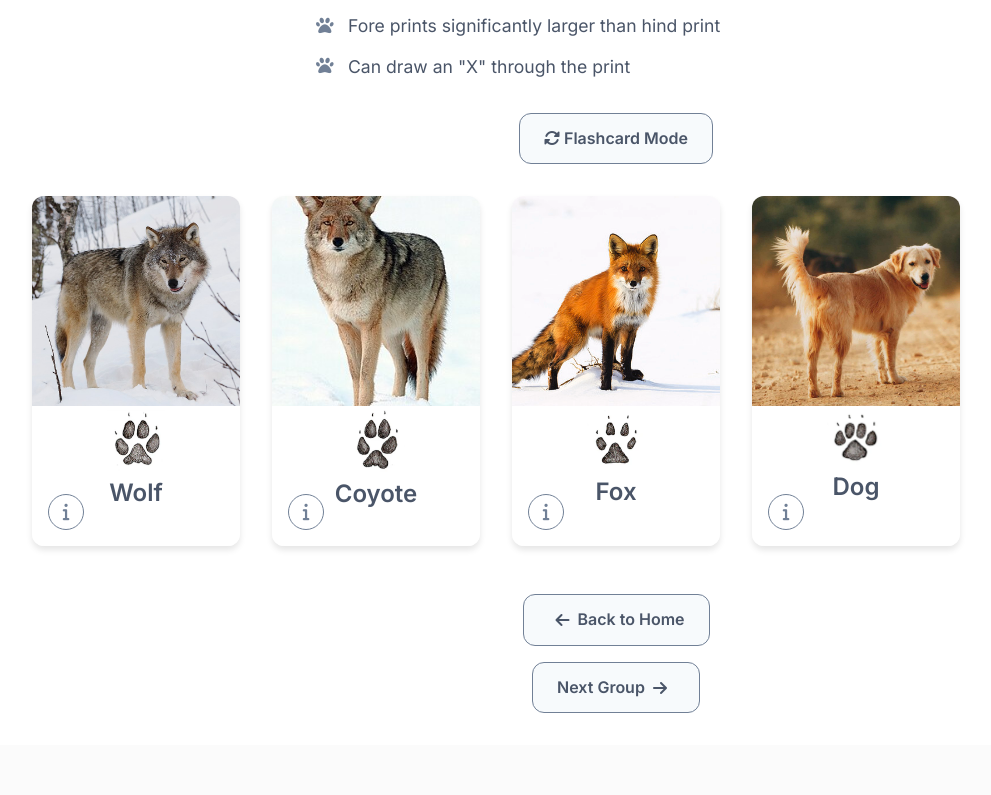
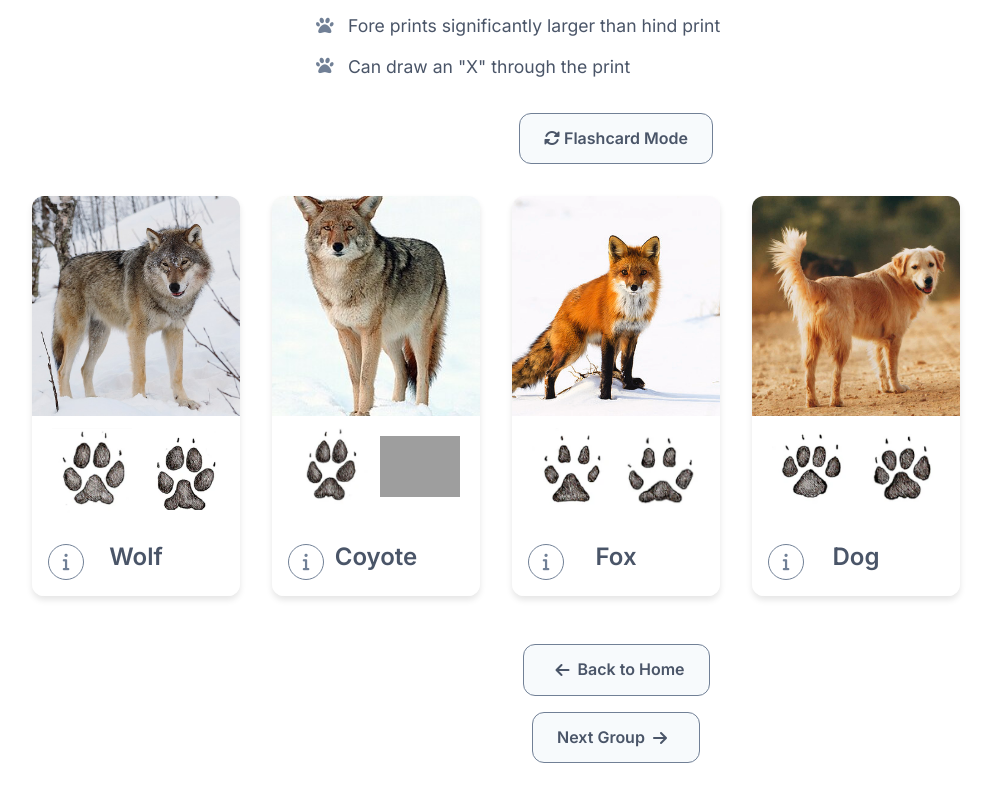
Before and after one commit to rebeccayu2015/ui-design-wildlife-tracker, a Flask app: page /learn/canines in a window 1280 px wide. Shown: the part 327-1122 px from the top of the page, without its empty margins (24-1015 px from the left). Before the commit the page ends 1040 px from the top, so only its background shows below. Run offline with Flask 3, Linux system fonts and the light colour scheme; grey boxes are pictures that could not be loaded.

```diff
--- a/static/css/main.css
+++ b/static/css/main.css
@@ -101,7 +101,6 @@ body {
   margin-bottom: 1rem;
 }
 
-/* Learn Page Styles */
 .learn-container {
   max-width: 1200px;
   margin: 2rem auto;
@@ -180,7 +179,7 @@ body {
   box-shadow: var(--box-shadow);
   overflow: hidden;
   position: relative;
-  height: 350px;
+  height: 400px;
   perspective: 1000px;
   cursor: default;
   transition: transform 0.3s ease, box-shadow 0.3s ease;
@@ -220,6 +219,7 @@ body {
 
 .animal-card-front {
   background-color: var(--white);
+  position: relative;
 }
 
 .animal-card-back {
@@ -255,16 +255,24 @@ body {
   font-size: 1.2rem;
 }
 
+.track-images-container {
+  display: flex;
+  justify-content: center;
+  align-items: center;
+  gap: 0.5rem;
+  margin: 0.75rem auto;
+  width: 90%;
+}
+
 .animal-print {
-  width: 28%;
+  width: 43%;
   height: auto;
-  margin: 0.25rem auto;
-  display: block;
+  object-fit: contain;
 }
 
 .animal-image {
   width: 100%;
-  height: 60%;
+  height: 220px;
   object-fit: cover;
 }
 
@@ -272,7 +280,12 @@ body {
   font-size: 1.5rem;
   font-weight: 600;
   color: var(--primary-color);
-  margin: 0.25rem 0 0.5rem;
+  position: absolute;
+  bottom: 1.5rem;
+  left: 0;
+  right: 0;
+  text-align: center;
+  margin: 0;
 }
 
 .info-icon {
--- a/templates/learn_canines.html
+++ b/templates/learn_canines.html
@@ -1,9 +1,7 @@
-<!-- CANINES LEARN PAGE -->
 {% extends "layout.html" %}
 
 {% block content %}
 <div class="learn-container">
-    <!-- Group Title and Description -->
     <h1 class="animal-group-title">Canines</h1>
 
     <!-- Characteristics List -->
@@ -15,7 +13,7 @@
         <li><i class="fas fa-paw"></i> Can draw an "X" through the print</li>
     </ul>
 
-    <!-- Flashcard Mode Toggle -->
+    <!-- Flashcard Mode  -->
     <div class="flashcard-mode-btn" id="flashcardToggle">
         <i class="fas fa-sync-alt"></i> Flashcard Mode
     </div>
@@ -27,7 +25,10 @@
             <div class="animal-card-inner">
                 <div class="animal-card-front">
                     <img src="{{ url_for('static', filename='images/wolf_image.jpg') }}" alt="Wolf" class="animal-image">
-                    <img src="{{ url_for('static', filename='images/wolf_track.png') }}" alt="Wolf Track" class="animal-print">
+                    <div class="track-images-container">
+                        <img src="{{ url_for('static', filename='images/wolf_track_front.png') }}" alt="Wolf Front Track" class="animal-print">
+                        <img src="{{ url_for('static', filename='images/wolf_track_back.png') }}" alt="Wolf Back Track" class="animal-print">
+                    </div>
                     <h3 class="animal-name">Wolf</h3>
                     <div class="info-icon">
                         <i class="fas fa-info"></i>
@@ -51,7 +52,10 @@
             <div class="animal-card-inner">
                 <div class="animal-card-front">
                     <img src="{{ url_for('static', filename='images/Coyote_image.jpg') }}" alt="Coyote" class="animal-image">
-                    <img src="{{ url_for('static', filename='images/coyote_track.png') }}" alt="Coyote Track" class="animal-print">
+                    <div class="track-images-container">
+                        <img src="{{ url_for('static', filename='images/coyote_track_front.png') }}" alt="Coyote Front Track" class="animal-print">
+                        <img src="{{ url_for('static', filename='images/coyote_track_back.png') }}" alt="Coyote Back Track" class="animal-print">
+                    </div>
                     <h3 class="animal-name">Coyote</h3>
                     <div class="info-icon">
                         <i class="fas fa-info"></i>
@@ -75,7 +79,10 @@
             <div class="animal-card-inner">
                 <div class="animal-card-front">
                     <img src="{{ url_for('static', filename='images/fox_image.jpg') }}" alt="Fox" class="animal-image">
-                    <img src="{{ url_for('static', filename='images/fox_track.png') }}" alt="Fox Track" class="animal-print">
+                    <div class="track-images-container">
+                        <img src="{{ url_for('static', filename='images/fox_track_front.png') }}" alt="Fox Front Track" class="animal-print">
+                        <img src="{{ url_for('static', filename='images/fox_track_back.png') }}" alt="Fox Back Track" class="animal-print">
+                    </div>
                     <h3 class="animal-name">Fox</h3>
                     <div class="info-icon">
                         <i class="fas fa-info"></i>
@@ -99,7 +106,10 @@
             <div class="animal-card-inner">
                 <div class="animal-card-front">
                     <img src="{{ url_for('static', filename='images/dog_image.jpg') }}" alt="Dog" class="animal-image">
-                    <img src="{{ url_for('static', filename='images/dog_track.png') }}" alt="Dog Track" class="animal-print">
+                    <div class="track-images-container">
+                        <img src="{{ url_for('static', filename='images/dog_track_front.png') }}" alt="Dog Front Track" class="animal-print">
+                        <img src="{{ url_for('static', filename='images/dog_track_back.png') }}" alt="Dog Back Track" class="animal-print">
+                    </div>
                     <h3 class="animal-name">Dog</h3>
                     <div class="info-icon">
                         <i class="fas fa-info"></i>
@@ -130,7 +140,6 @@
     </div>
 </div>
 
-<!-- JavaScript for Flashcard Mode -->
 <script>
     $(document).ready(function() {
         // Toggle flashcard mode
@@ -138,7 +147,6 @@
             $('#animalCardsContainer').toggleClass('flashcard-mode');
             $(this).toggleClass('active');
 
-            // Reset any flipped cards when toggling modes
             $('.animal-card-inner').removeClass('flipped');
         });
 
```
Also changed, not shown: static/images/coyote_track.png (deleted), static/images/coyote_track_back.png (deleted), static/images/coyote_track_front.png (added), static/images/dog_track_back.png (added), static/images/dog_track_front.png (renamed from static/images/dog_track.png), static/images/fox_track_back.png (added), static/images/fox_track_front.png (renamed from static/images/fox_track.png), static/images/wolf_track_back.png (added), static/images/wolf_track_front.png (renamed from static/images/wolf_track.png).
